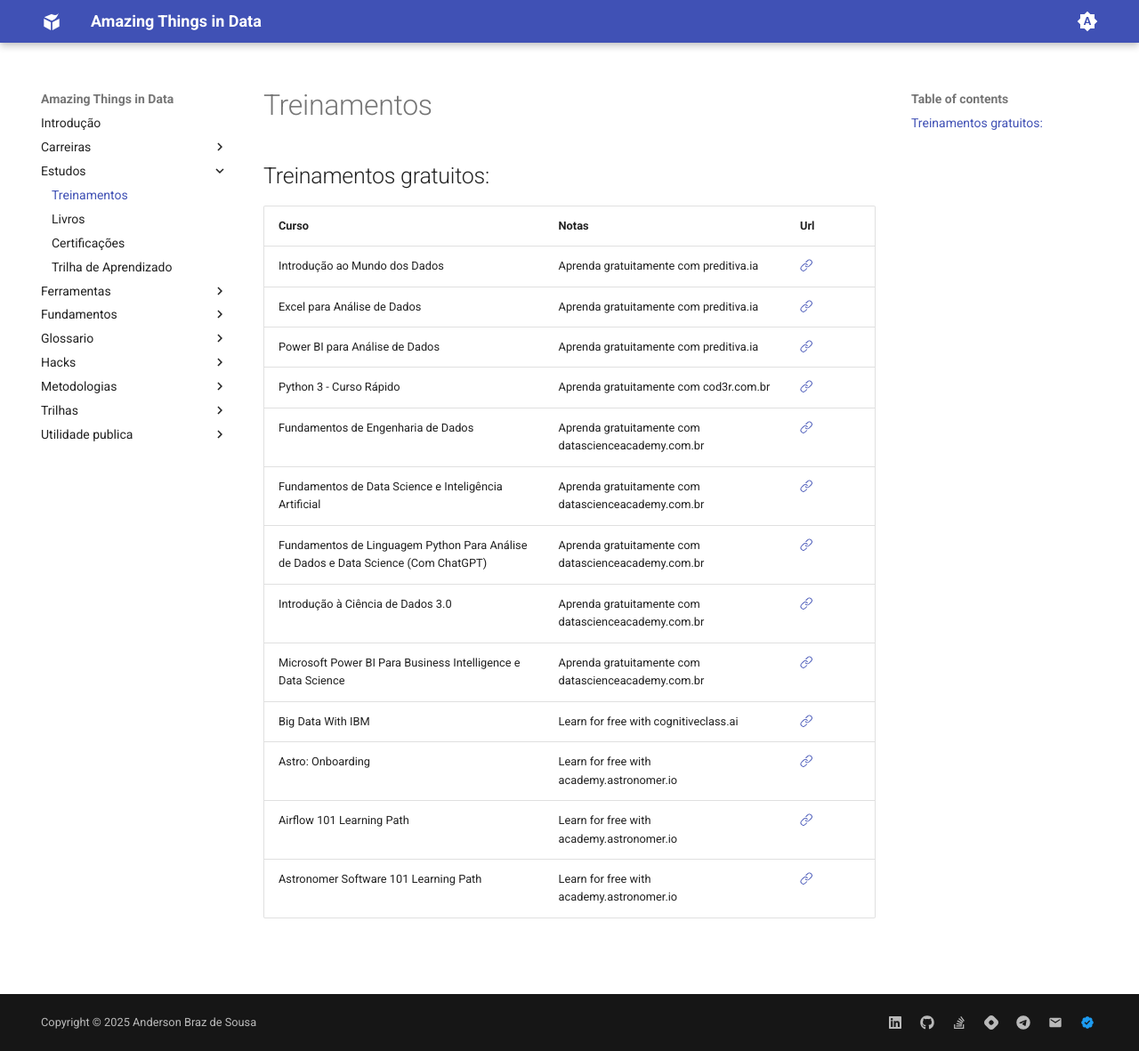
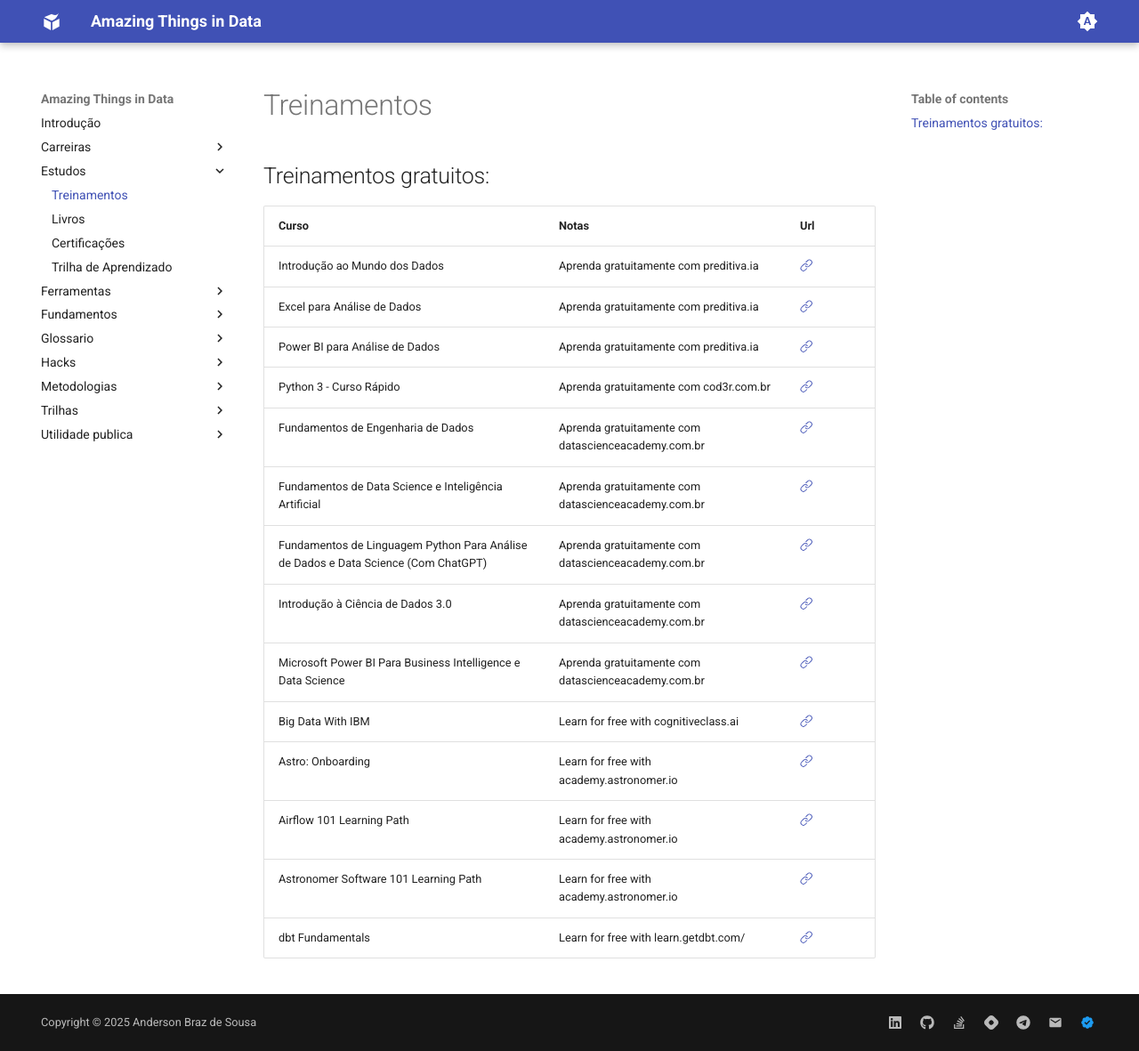
Before and after one commit to andersonbraz/andersonbraz.github.io, an MkDocs documentation site: the page built from docs/estudos/01-treinamentos.md, in a window 1280 px wide and 1181 px high. Shown: the whole window at 89% size. Built offline with MkDocs 1.6.1 and Material for MkDocs 9.7.7, drawn with Linux system fonts in a browser that asks for light colours.

Commit message:
Update Project.

```diff
--- a/docs/estudos/01-treinamentos.md
+++ b/docs/estudos/01-treinamentos.md
@@ -17,3 +17,4 @@
 | Astro: Onboarding                                                                  | Learn for free with academy.astronomer.io           | [:octicons-link-24:](https://academy.astronomer.io/your-onboarding-journey){target=_blank}                                                             |
 | Airflow 101 Learning Path                                                          | Learn for free with academy.astronomer.io           | [:octicons-link-24:](https://academy.astronomer.io/path/airflow-101/){target=_blank}                                                                   |
 | Astronomer Software 101 Learning Path                                              | Learn for free with academy.astronomer.io           | [:octicons-link-24:](https://academy.astronomer.io/path/astronomer-software-101){target=_blank}                                                        |
+| dbt Fundamentals                                                                   | Learn for free with learn.getdbt.com/               | [:octicons-link-24:](https://learn.getdbt.com/courses/dbt-fundamentals/){target=_blank}                                                        |
```
